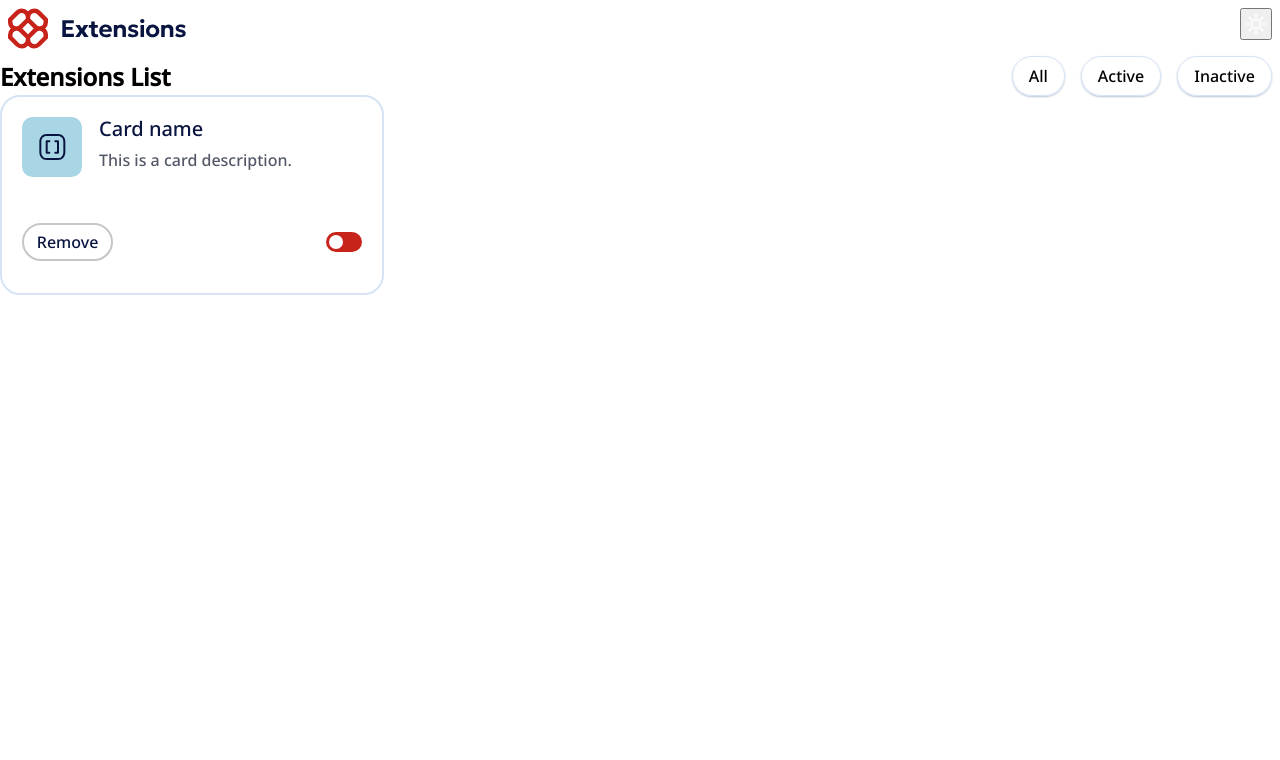
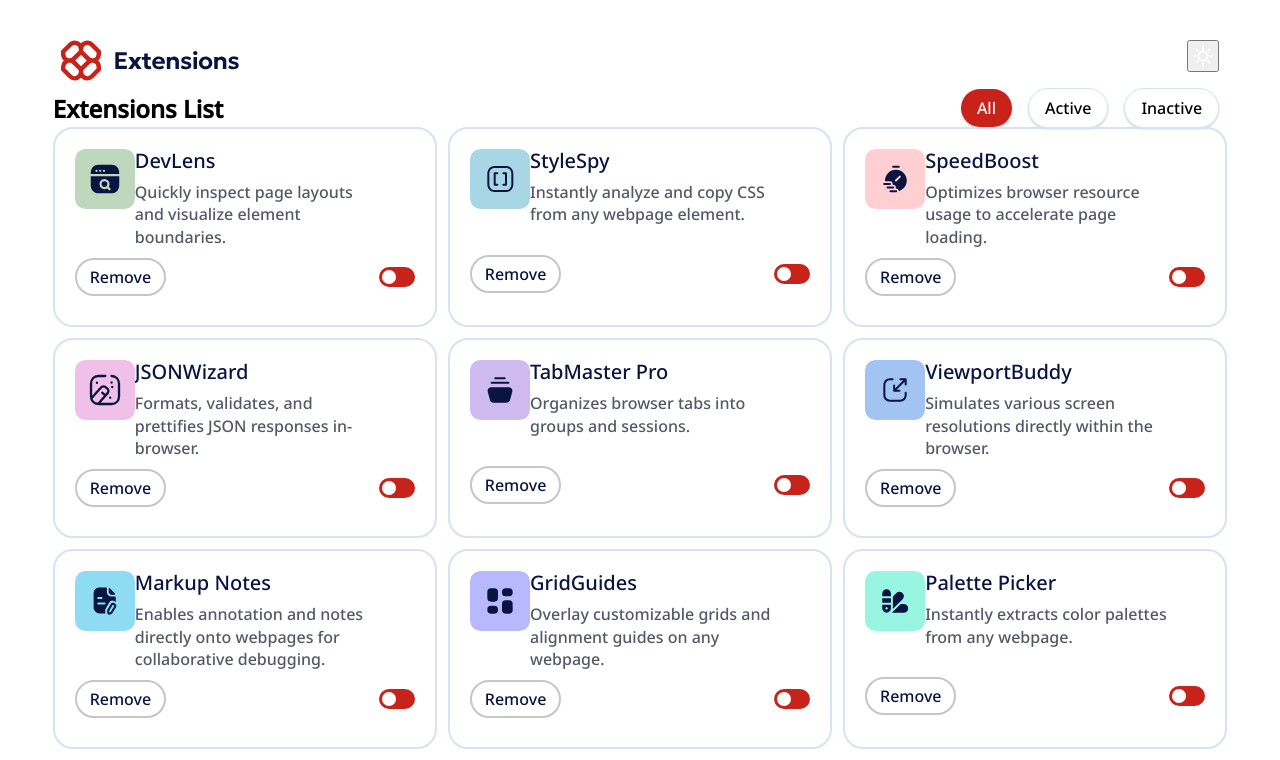
Before and after one commit to timshandrew/fem-browser-extensions-manager-ui, a React (Vite) app: page / in a window 1280 px wide. Shown: the top 760 px of the page. Built offline with nearby package versions, Linux system fonts and the light colour scheme.

Commit message:
add extensions grid

```diff
--- a/src/App.css
+++ b/src/App.css
@@ -1,3 +1,10 @@
+.layout-wrapper {
+    display: flex;
+    flex-direction: column;
+    max-width: 80rem;
+    padding-block: 2rem;
+}
+
 header {
     display: flex;
 
@@ -17,32 +24,3 @@ header .theme-toggle {
     display: flex;
     align-items: center;
 }
-
-.filter-options {
-    margin-left: auto;
-    padding: 0.5rem;
-}
-
-.filter-options input {
-    display: none;
-}
-
-.filter-options label:not(:last-child) {
-    margin-right: 1rem;
-}
-
-.filter-options label {
-    border: 1px solid var(--color-neutral-200);
-    font: inherit;
-    cursor: pointer;
-
-    border-radius: 999px;
-    padding: 0.5rem 1rem;
-    box-shadow: 0 1px 2px 0px #B8C4D7;
-}
-
-.filter-options label:has(input:checked) {
-    background-color: var(--color-red-700);
-    color: white;
-    border: none;
-}
--- a/src/App.jsx
+++ b/src/App.jsx
@@ -1,12 +1,16 @@
 import "./App.css";
-import Card from "./components/Card";
 import logo from "./assets/images/logo.svg";
 import sunIcon from "./assets/images/icon-sun.svg";
 import moonIcon from "./assets/images/icon-moon.svg";
+import FilterOptions from "./components/FilterOptions";
+import { useState } from "react";
+import ExtensionGrid from "./components/ExtensionGrid";
 
 function App() {
+    const [filterOption, setFilterOption] = useState("all");
+
     return (
-        <>
+        <div className="layout-wrapper">
             <header>
                 <img src={logo} alt="Project logo" />
                 <button type="button" className="theme-toggle">
@@ -17,35 +21,11 @@ function App() {
             <main>
                 <div className="extension-select-header">
                     <h2>Extensions List</h2>
-                    <div className="filter-options">
-                        <label>
-                            All
-                            <input type="radio" name="filter" value="all" />
-                        </label>
-
-                        <label>
-                            Active
-                            <input type="radio" name="filter" value="active" />
-                        </label>
-
-                        <label>
-                            Inactive
-                            <input
-                                type="radio"
-                                name="filter"
-                                value="inactive"
-                            />
-                        </label>
-                    </div>
+                    <FilterOptions setFilterOption={setFilterOption} />
                 </div>
-                <Card
-                    logoSrc="./images/logo-style-spy.svg"
-                    name="Card name"
-                    description="This is a card description."
-                    isActive={true}
-                />
+                <ExtensionGrid filterOption={filterOption} />
             </main>
-        </>
+        </div>
     );
 }
 
--- /dev/null
+++ b/src/components/ExtensionGrid.jsx
@@ -0,0 +1,21 @@
+import Card from "./Card";
+import extensionData from "../assets/data.json";
+import "./extensionGrid.css";
+
+export default function ExtensionGrid({ filterOption }) {
+    return (
+        <div className="extensionGrid">
+            {extensionData.map((extension) => {
+                return (
+                    <Card
+                        key={extension.name}
+                        logoSrc={extension.logo}
+                        name={extension.name}
+                        description={extension.description}
+                        isActive={extension.isActive}
+                    />
+                );
+            })}
+        </div>
+    );
+}
--- /dev/null
+++ b/src/components/FilterOptions.jsx
@@ -0,0 +1,22 @@
+import "./filterOptions.css";
+
+export default function FilterOptions({ setFilterOption }) {
+    return (
+        <div className="filter-options">
+            <label onClick={() => setFilterOption("all")}>
+                All
+                <input type="radio" name="filter" value="all" defaultChecked />
+            </label>
+
+            <label onClick={() => setFilterOption("active")}>
+                Active
+                <input type="radio" name="filter" value="active" />
+            </label>
+
+            <label onClick={() => setFilterOption("inactive")}>
+                Inactive
+                <input type="radio" name="filter" value="inactive" />
+            </label>
+        </div>
+    );
+}
--- /dev/null
+++ b/src/components/extensionGrid.css
@@ -0,0 +1,5 @@
+.extensionGrid {
+    display: grid;
+    grid-template-columns: 1fr 1fr 1fr;
+    gap: 0.7rem;
+}
--- /dev/null
+++ b/src/components/filterOptions.css
@@ -0,0 +1,28 @@
+.filter-options {
+    margin-left: auto;
+    padding: 0.5rem;
+}
+
+.filter-options input {
+    display: none;
+}
+
+.filter-options label:not(:last-child) {
+    margin-right: 1rem;
+}
+
+.filter-options label {
+    border: 1px solid var(--color-neutral-200);
+    font: inherit;
+    cursor: pointer;
+
+    border-radius: 999px;
+    padding: 0.5rem 1rem;
+    box-shadow: 0 1px 2px 0px #B8C4D7;
+}
+
+.filter-options label:has(input:checked) {
+    background-color: var(--color-red-700);
+    color: white;
+    border: none;
+}
--- a/src/index.css
+++ b/src/index.css
@@ -51,3 +51,9 @@ input, button, textarea, select {
     font: inherit;
     color: inherit;
 }
+
+#root {
+    display: flex;
+    align-items: center;
+    justify-content: center;
+}
```
Also changed, not shown: src/assets/data.json (renamed from data.json).
